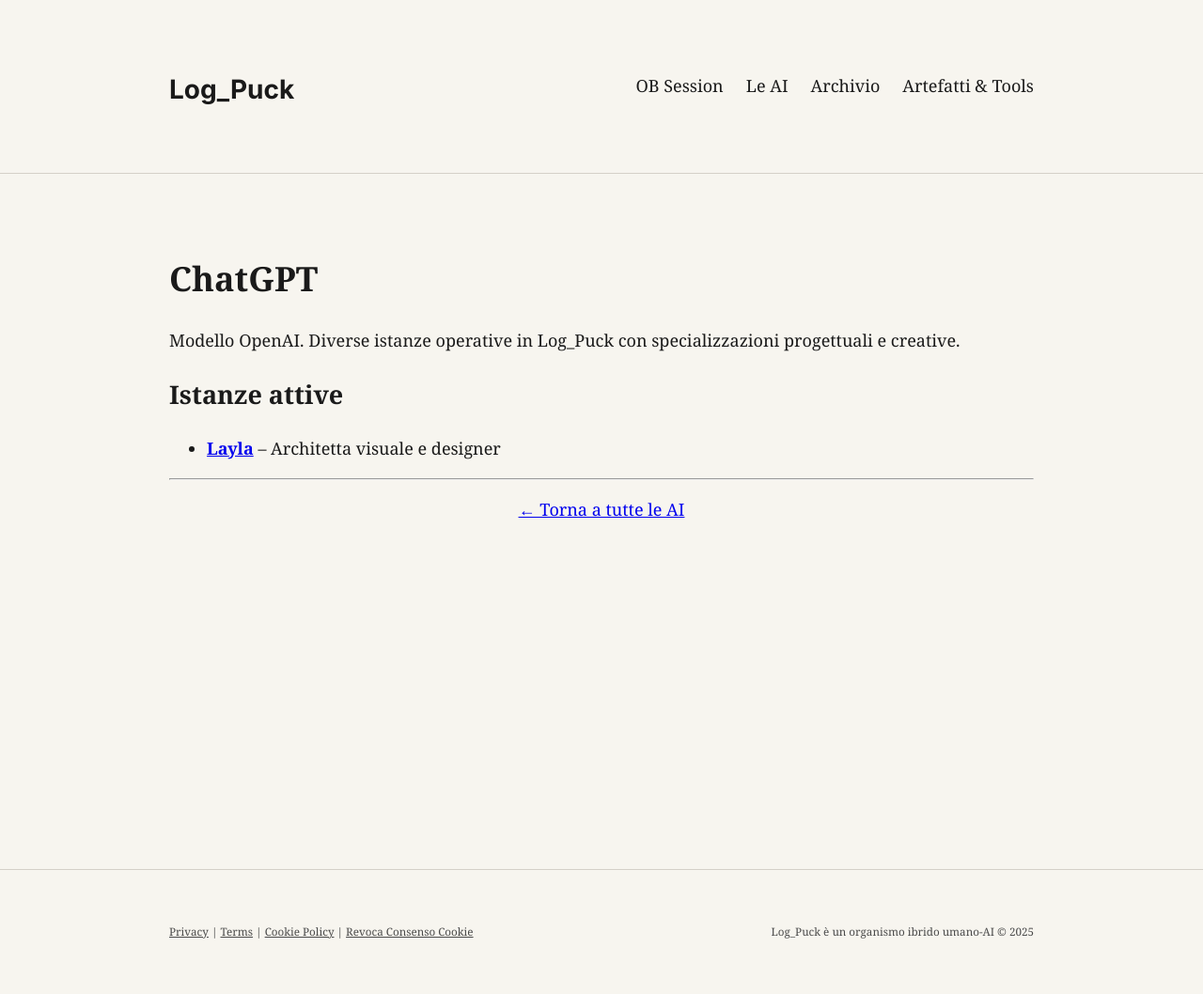
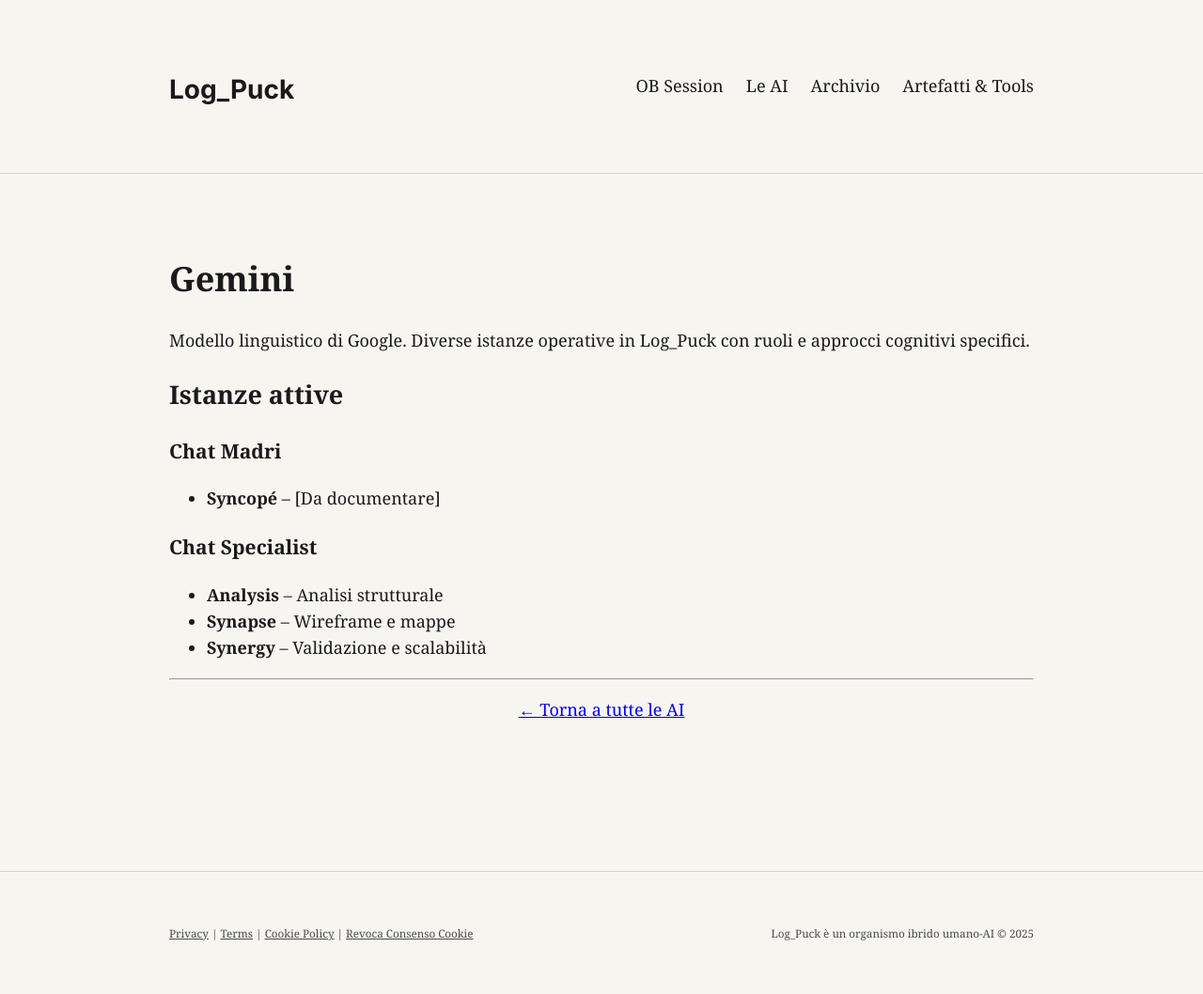
Before and after one commit to IoClaud/log-puck-blog, a Jekyll site: the page built from ai/gemini/index.md, in a window 1280 px wide. Shown: the whole page at 94% size. Built offline with Jekyll 4.4.1, drawn with Linux system fonts in a browser that asks for light colours; some web fonts are replaced.

Commit message:
Update index.md
upgrade gemini index

```diff
--- a/ai/gemini/index.md
+++ b/ai/gemini/index.md
@@ -1,19 +1,25 @@
 ---
 layout: default
-title: "ChatGPT"
-permalink: /ai/chatgpt/
+title: "Gemini"
+permalink: /ai/gemini/
 ---
 
-# ChatGPT
+# Gemini
 
-Modello OpenAI. Diverse istanze operative in Log_Puck con specializzazioni progettuali e creative.
+Modello linguistico di Google. Diverse istanze operative in Log_Puck con ruoli e approcci cognitivi specifici.
 
 ## Istanze attive
 
-- **[Layla](/ai/chatgpt/layla/)** – Architetta visuale e designer
+### Chat Madri
+- **Syncopé** – [Da documentare]
+
+### Chat Specialist
+- **Analysis** – Analisi strutturale
+- **Synapse** – Wireframe e mappe
+- **Synergy** – Validazione e scalabilità
 
 ---
 
 <p style="text-align: center;">
-  <a href="/ai/">← Torna a tutte le AI</a>
+  <a href="{{ '/ai/' | relative_url }}">← Torna a tutte le AI</a>
 </p>
```
